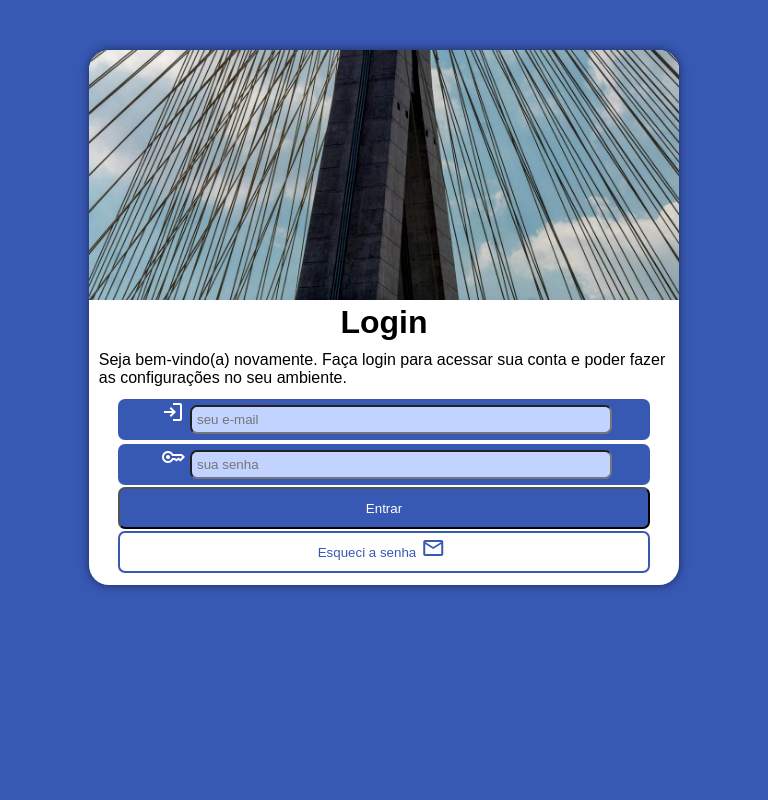
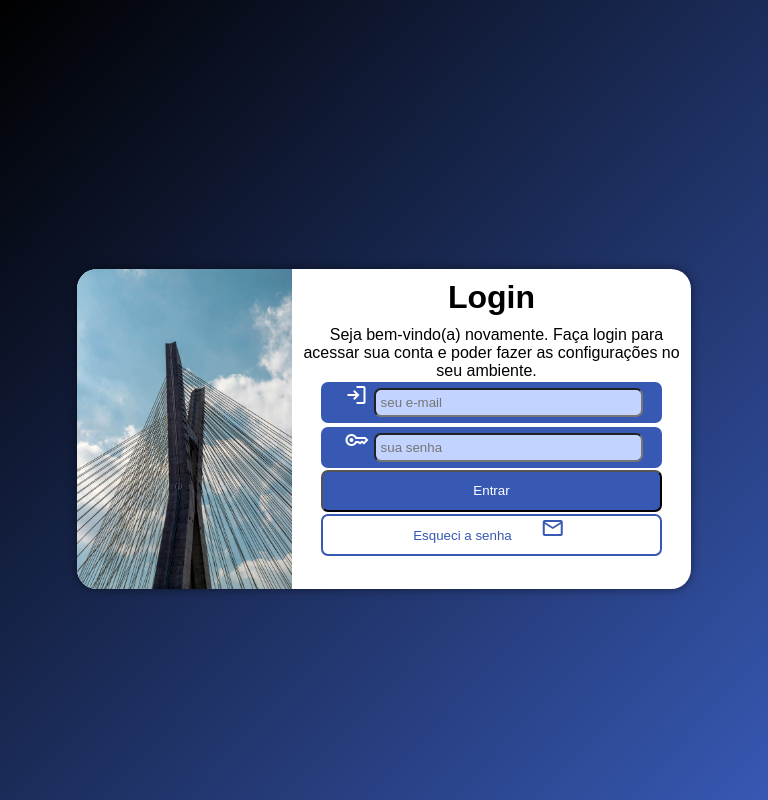
Before and after one commit to Showza/projeto-login, a plain HTML site: page index.html in a window 768 px wide. Drawn offline with nearby package versions, Linux system fonts and the light colour scheme.

Commit message:
Começo da versão de tablet

```diff
--- /dev/null
+++ b/estilos/media-query.css
@@ -0,0 +1,76 @@
+@charset "UTF-8";
+
+/*Configuração de múltiplas telas*/
+
+/*Tablet*/
+@media screen and (min-width: 768px) and (max-width: 992px) {
+
+
+    html,
+    body {
+        background-image: linear-gradient(to bottom right, black, #3758b3);
+    }
+
+    main {
+        padding: 35% 0%;
+        width: 100vw;
+        height: 100vh;
+    }
+
+    form{
+        padding: 0px;
+        height: 320px;
+    }
+
+    #predio {
+        display: inline-block;
+        width: 35%;
+    }
+
+    img{
+        border-radius: 20px 0px 0px 20px;
+        height: 320px;
+    }
+
+    #conteudo{
+        width: 65%;
+        padding: 10px;
+        float: right;
+        text-align: center;
+    }
+
+    #header {
+        display: inline-block;
+        text-align: center;
+        vertical-align: top;
+    }
+
+    h1 {
+        display: block;
+        padding-bottom: 10px;
+    }
+
+    p {
+        display: inline;
+        vertical-align: top;
+        padding: 10px 10px;
+        width: 50%;
+        text-align: right;
+    }
+
+    .inputs{
+        display: inline;
+        padding: 10px 0px;
+    }
+
+
+
+
+
+}
+
+/*Desktops*/
+@media screen and (min-width: 992px) and (max-width: 1200px) {}
+
+/*Telas grandes*/
+@media screen and (min-width: 1200px) {}
--- a/estilos/style.css
+++ b/estilos/style.css
@@ -48,7 +48,7 @@ p {
     padding: 10px;
 }
 
-div {
+.inputs {
     text-align: center;
     height: 50%;
 }
@@ -59,8 +59,6 @@ div {
     border-radius: 7px;
     padding: 1px 2px;
     margin: 2px;
-    /*width: 214px;
-    height: 42px;*/
     width: 90%;
 }
 
--- a/index.html
+++ b/index.html
@@ -7,18 +7,20 @@
     <title>Login</title>
     <link href="https://fonts.googleapis.com/css2?family=Material+Symbols+Outlined" rel="stylesheet" />
     <link rel="stylesheet" href="estilos/style.css" media="all">
+    <link rel="stylesheet" href="estilos/media-query.css">
 </head>
 
 <body>
     <main>
         <form action="#" method="post" autocomplete="on">
-            <img src="imagens/predio.jpg" alt="Predio">
+            <div id="predio"><img src="imagens/predio.jpg" alt="Predio"></div>
+            <div id="conteudo">
+                <div id="header">
                     <h1>Login</h1>
                     <p>Seja bem-vindo(a) novamente. Faça login para acessar sua conta e poder fazer as configurações no seu
                         ambiente.</p>
-
-
-            <div>
+                </div>
+                <div class="inputs">
                     <label for="iemail"></label>
                     <span id="spanEmail" class="material-symbols-outlined">
                         <div id="iconeLogin">login</div><input type="email" name="email" id="iemail"
@@ -30,16 +32,16 @@
                             required autocomplete="current-password">
                     </span>
                 </div>
-
-
-
-            <div>
+                <div class="inputs">
                     <input type="submit" value="Entrar" id="entrar">
-                <span class="material-symbols-outlined" id="spanEsqSenha"><input type="submit" value="Esqueci a senha" id="esqSenha"><div id="iconeMail">mail</div></span>
+                    <span class="material-symbols-outlined" id="spanEsqSenha"><input type="submit" value="Esqueci a senha"
+                            id="esqSenha">
+                        <div id="iconeMail">mail</div>
+                    </span>
+                </div>
             </div>
 
         </form>
-
     </main>
 </body>
 
```
Lines whose indentation alone changed are shown as unchanged.
